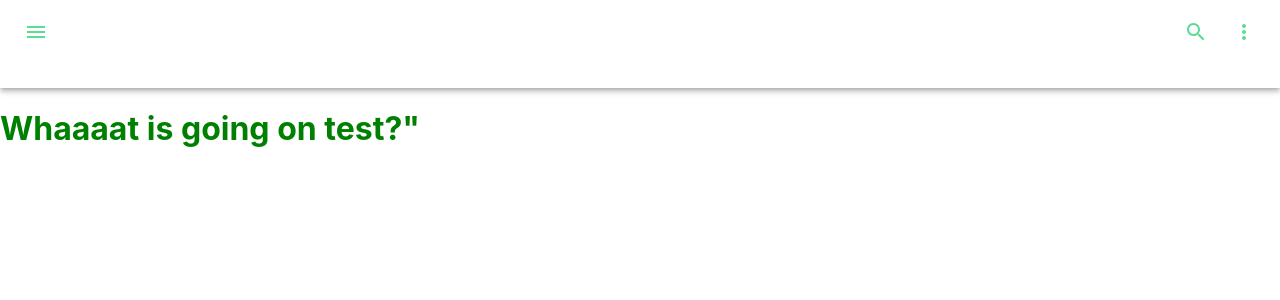
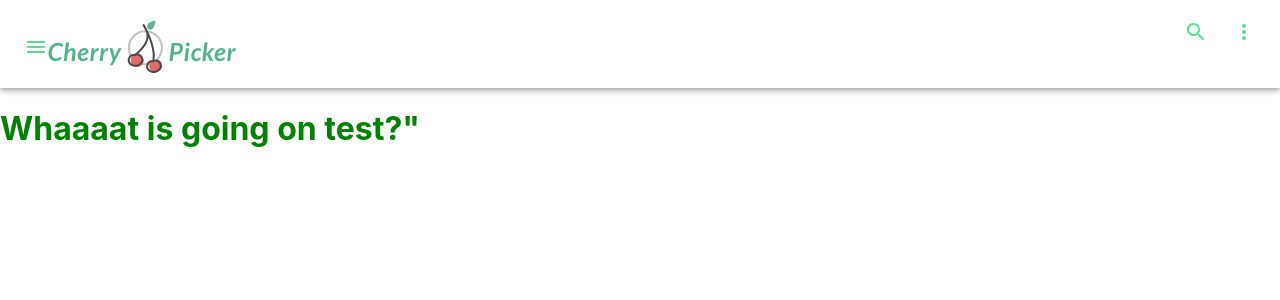
Before and after one commit to SVerkennis/Sherry-Picker, a React (Create React App) app in the folder frontend-cherrypicker/: page / in a window 1280 px wide. Shown: the top 300 px of the page. Built offline with nearby package versions, Linux system fonts and the light colour scheme.

Commit message:
Add cherry picker logo in appbar

```diff
--- a/frontend-cherrypicker/src/components/Header/AppBar/AppBar.js
+++ b/frontend-cherrypicker/src/components/Header/AppBar/AppBar.js
@@ -7,6 +7,7 @@ import { makeStyles } from '@material-ui/core/styles';
 import MenuIcon from '@material-ui/icons/Menu';
 import SearchIcon from '@material-ui/icons/Search';
 import MoreIcon from '@material-ui/icons/MoreVert';
+
 
 const useStyles = makeStyles((theme) => ({
     root: {
@@ -40,6 +41,7 @@ export default function ProminentAppBar() {
                         aria-label="open drawer"
                     >
                         <MenuIcon />
+                        <img src="./images/NewLogo.png"/>
                     </IconButton>
                     <Typography className={classes.title} variant="h5" noWrap>
                     </Typography>
```
Also changed, not shown: frontend-cherrypicker/public/images/NewLogo.png (renamed from frontend-cherrypicker/images/New Logo.png).
